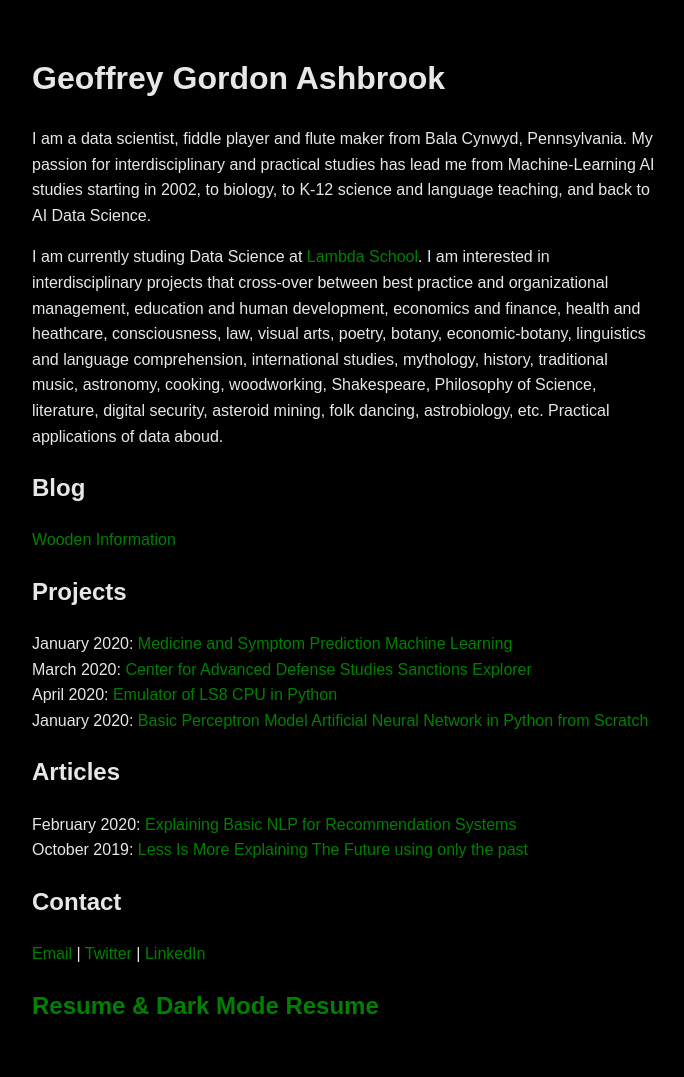
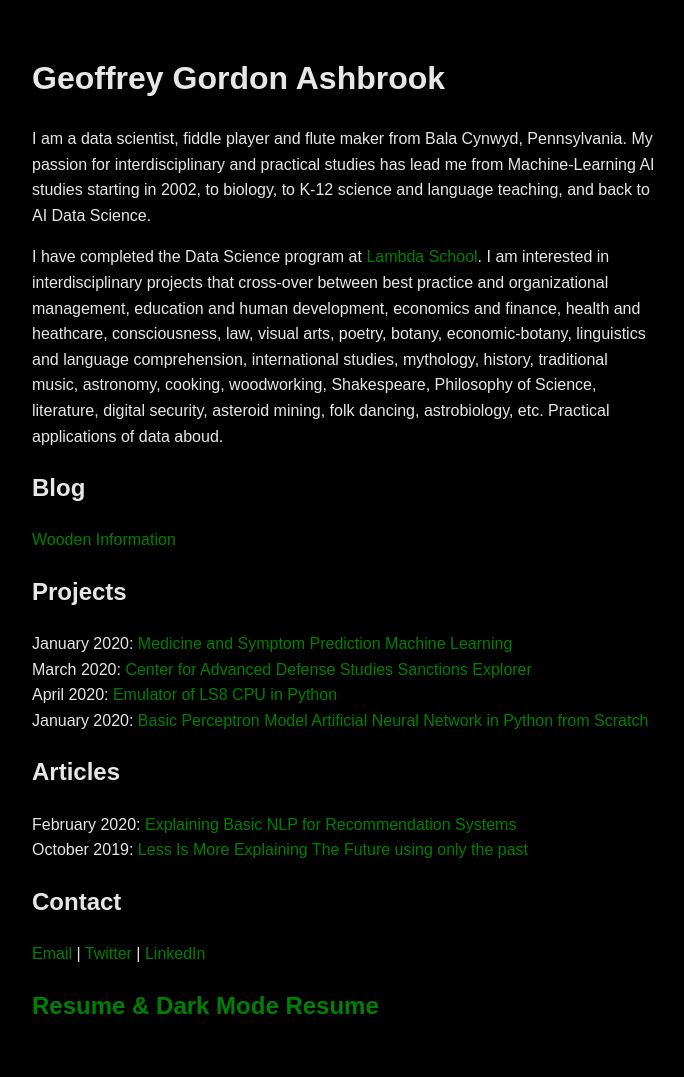
Before and after one commit to pragmatizt/ira_evangelista.github.io, a Jekyll site: the page built from index.md, in a window 1280 px wide. Shown: the whole page, without its empty margins (296-980 px from the left). Built offline with Jekyll 4.4.1, drawn with Linux system fonts in a browser that asks for light colours; our own code applies the rules of GitHub Pages for plain Markdown files.

Commit message:
Update index.md
time states

```diff
--- a/index.md
+++ b/index.md
@@ -2,7 +2,7 @@
 
 I am a data scientist, fiddle player and flute maker from Bala Cynwyd, Pennsylvania. My passion for interdisciplinary and practical studies has lead me from Machine-Learning AI studies starting in 2002, to biology, to K-12 science and language teaching, and back to AI Data Science.
 
-I am currently studing Data Science at [Lambda School](https://lambdaschool.com/). I am interested in interdisciplinary projects that cross-over between best practice and organizational management, education and human development, economics and finance, health and heathcare, consciousness, law, visual arts, poetry, botany, economic-botany, linguistics and language comprehension, international studies, mythology, history, traditional music, astronomy, cooking, woodworking, Shakespeare, Philosophy of Science, literature, digital security, asteroid mining, folk dancing, astrobiology, etc. Practical applications of data aboud.
+I have completed the Data Science program at [Lambda School](https://lambdaschool.com/). I am interested in interdisciplinary projects that cross-over between best practice and organizational management, education and human development, economics and finance, health and heathcare, consciousness, law, visual arts, poetry, botany, economic-botany, linguistics and language comprehension, international studies, mythology, history, traditional music, astronomy, cooking, woodworking, Shakespeare, Philosophy of Science, literature, digital security, asteroid mining, folk dancing, astrobiology, etc. Practical applications of data aboud.
 
 ## Blog
 [Wooden Information](https://medium.com/wooden-information/)
```
